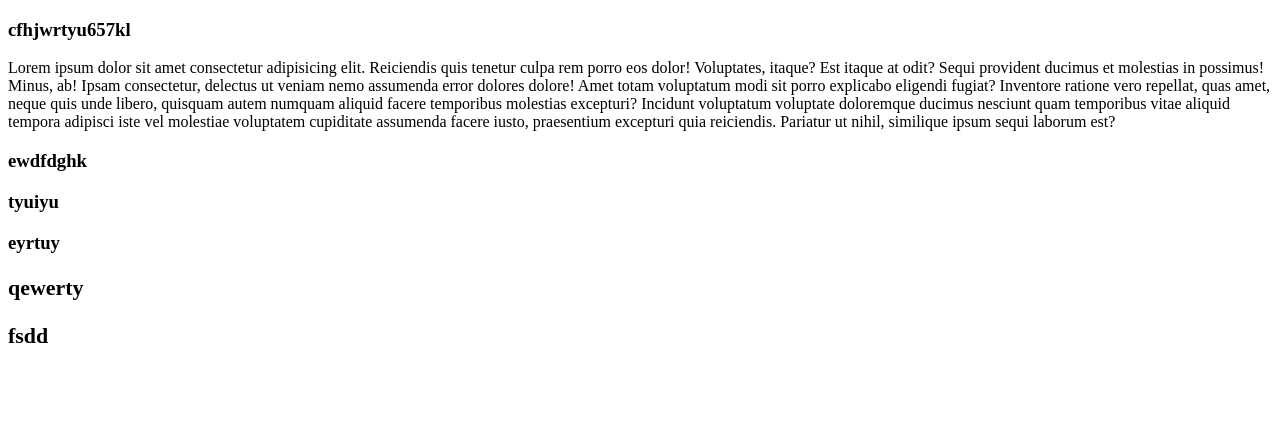
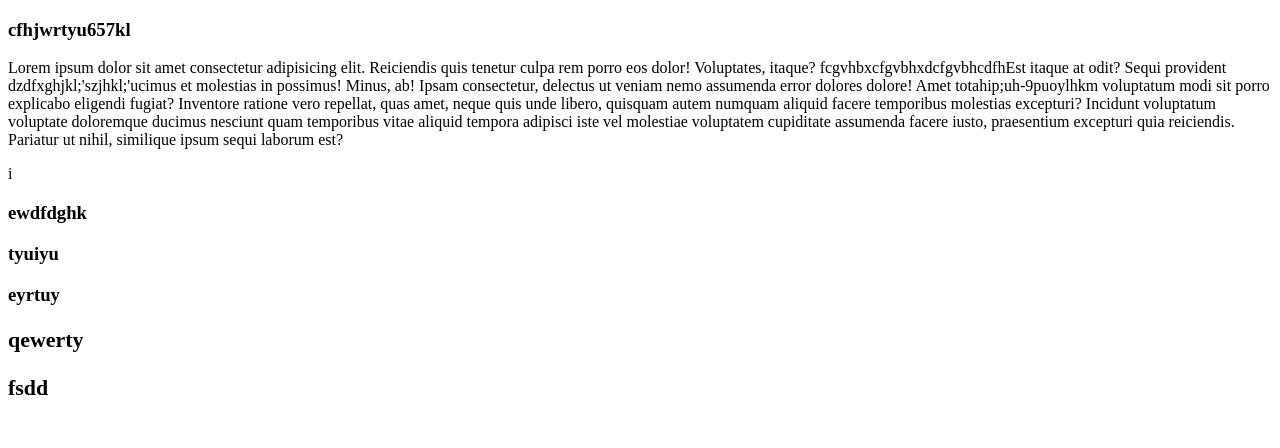
Before and after one commit to Chiskyhub/githubtest, a plain HTML site: page index.html in a window 1280 px wide. Drawn offline with Linux system fonts and the light colour scheme.

Commit message:
Update index.html

```diff
--- a/index.html
+++ b/index.html
@@ -7,7 +7,7 @@
 </head>
 
 <h3>cfhjwrtyu657kl</h3>
-<p> Lorem ipsum dolor sit amet consectetur adipisicing elit. Reiciendis quis tenetur culpa rem porro eos dolor! Voluptates, itaque? Est itaque at odit? Sequi provident ducimus et molestias in possimus! Minus, ab! Ipsam consectetur, delectus ut veniam nemo assumenda error dolores dolore! Amet totam voluptatum modi sit porro explicabo eligendi fugiat? Inventore ratione vero repellat, quas amet, neque quis unde libero, quisquam autem numquam aliquid facere temporibus molestias excepturi? Incidunt voluptatum voluptate doloremque ducimus nesciunt quam temporibus vitae aliquid tempora adipisci iste vel molestiae voluptatem cupiditate assumenda facere iusto, praesentium excepturi quia reiciendis. Pariatur ut nihil, similique ipsum sequi laborum est?</p>
+<p> Lorem ipsum dolor sit amet consectetur adipisicing elit. Reiciendis quis tenetur culpa rem porro eos dolor! Voluptates, itaque? fcgvhbxcfgvbhxdcfgvbhcdfhEst itaque at odit? Sequi provident dzdfxghjkl;'szjhkl;'ucimus et molestias in possimus! Minus, ab! Ipsam consectetur, delectus ut veniam nemo assumenda error dolores dolore! Amet totahip;uh-9puoylhkm voluptatum modi sit porro explicabo eligendi fugiat? Inventore ratione vero repellat, quas amet, neque quis unde libero, quisquam autem numquam aliquid facere temporibus molestias excepturi? Incidunt voluptatum voluptate doloremque ducimus nesciunt quam temporibus vitae aliquid tempora adipisci iste vel molestiae voluptatem cupiditate assumenda facere iusto, praesentium excepturi quia reiciendis. Pariatur ut nihil, similique ipsum sequi laborum est?</p>i
 <h3>ewdfdghk</h3>
 <h3>tyuiyu</h3>
 <h3>eyrtuy<JHFQ;rasdfjhklertyuzsdfg/h3>
```
